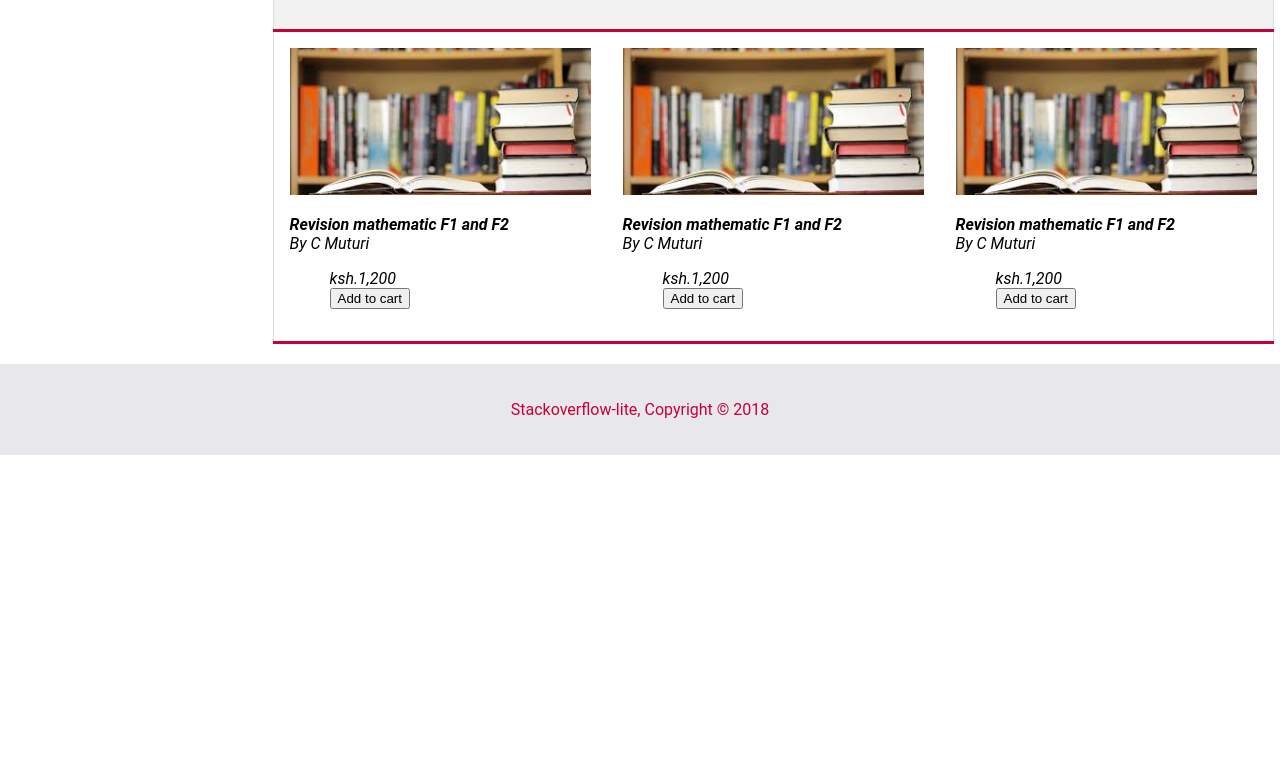
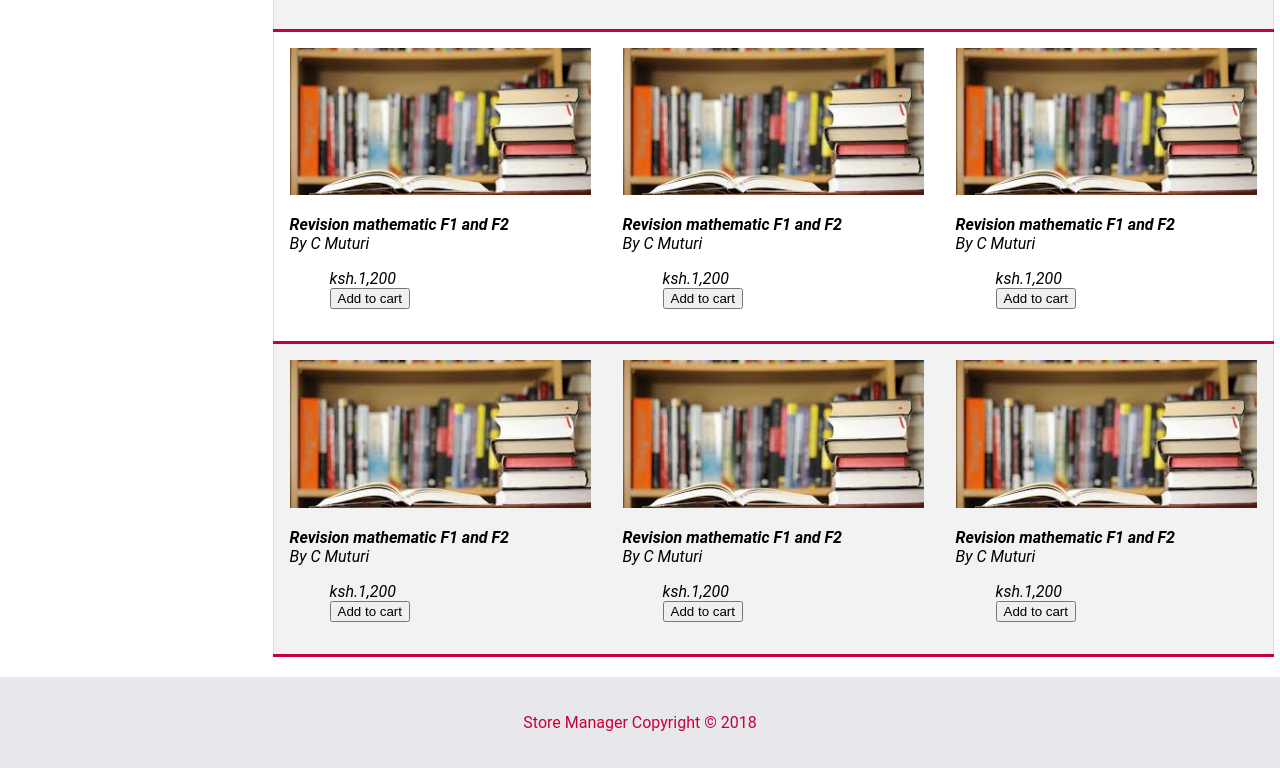
Before and after one commit to kelvinwm/store-manager, a plain HTML site: page UI/home.html in a window 1280 px wide. Shown: the part 759-1527 px from the top of the page. Before the commit the page ends 1214 px from the top, so only its background shows below. Drawn offline with Linux system fonts and the light colour scheme.

Commit message:
added extra table row in the main-body sector

```diff
--- a/UI/home.html
+++ b/UI/home.html
@@ -144,6 +144,41 @@
                 </div>
               </td>
             </tr>
+            <tr>
+              <td>
+                <div class="product">
+                  <img id="prdimg" src="img/books.jpg" alt="buyers cart">
+                  <p><i><b>Revision mathematic F1 and F2 </b><br>By C Muturi<i></p>
+                  <div id="design">
+                  <ul >
+                    <li>ksh.1,200 </li>
+                    <li><button type="button" class="">Add to cart</button></li>
+                  </ul></div>
+                </div>
+              </td>
+              <td>
+                 <div class="product">
+                  <img id="prdimg" src="img/books.jpg" alt="buyers cart">
+                  <p><i><b>Revision mathematic F1 and F2 </b><br>By C Muturi<i></p>
+                  <div id="design">
+                  <ul >
+                    <li>ksh.1,200 </li>
+                    <li id=><button type="button" class="">Add to cart</button></li>
+                  </ul></div>
+                </div>
+              </td>
+              <td>
+                 <div class="product">
+                  <img id="prdimg" src="img/books.jpg" alt="buyers cart">
+                  <p><i><b>Revision mathematic F1 and F2 </b><br>By C Muturi<i></p>
+                  <div id="design">
+                  <ul >
+                    <li>ksh.1,200 </li>
+                    <li><button type="button" class="">Add to cart</button></li>
+                  </ul></div>
+                </div>
+              </td>
+            </tr>
           </table>
           </div>
         </div>
@@ -161,7 +196,7 @@
       </div>
     </section>
     <footer>
-      <p>Stackoverflow-lite, Copyright &copy; 2018</p>
+      <p>Store Manager Copyright &copy; 2018</p>
     </footer>
   </body>
 </html>
```
